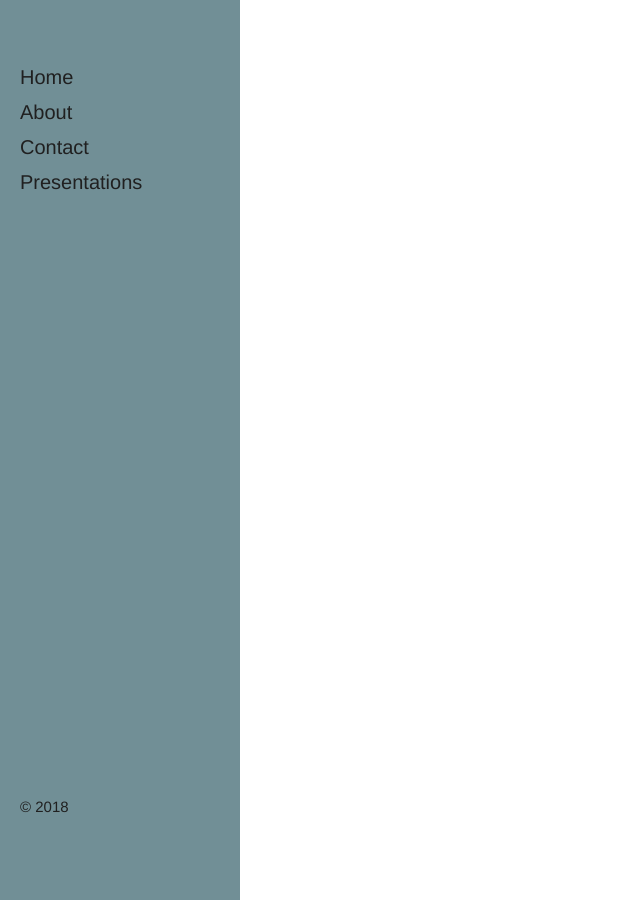
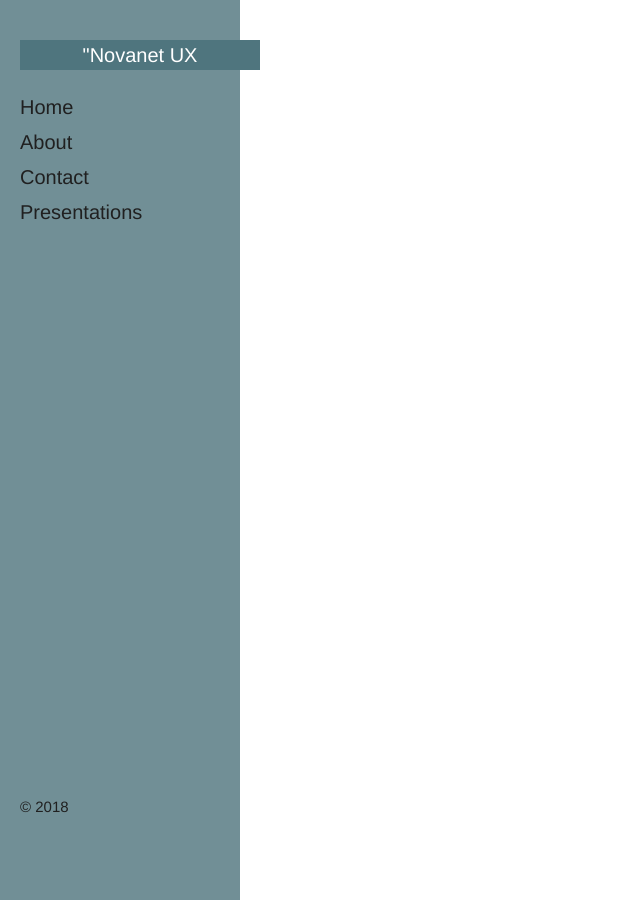
Before and after one commit to Novanet-UX/novanet-ux.github.io, a Jekyll site: the page built from index.html, in a window 1280 px wide. Shown: the whole page, without its empty margins (0-640 px from the left). Built offline with Jekyll 4.4.1, drawn with Linux system fonts in a browser that asks for light colours.

Commit message:
Update sidebar-head.html

```diff
--- a/_includes/sidebar-head.html
+++ b/_includes/sidebar-head.html
@@ -1,5 +1,5 @@
 <div class="sidebar-head">
 	<div class="sidebar-about">
-		<p class="sidebar-title"><a href="{{site.url}}>"Novanet UX</a></p>
+		<p class="sidebar-title">"Novanet UX</p>
 	</div>
 </div>
```
